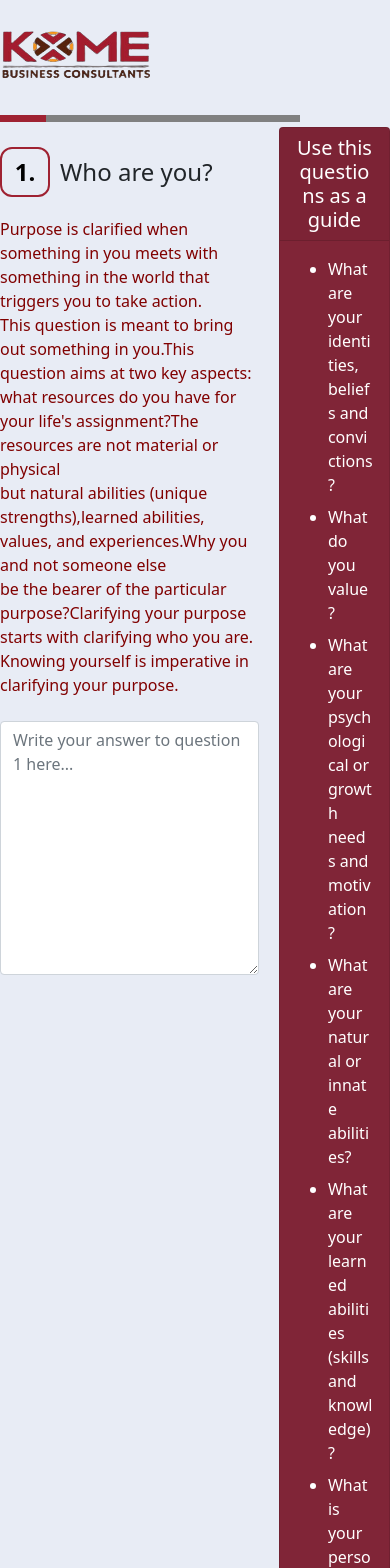
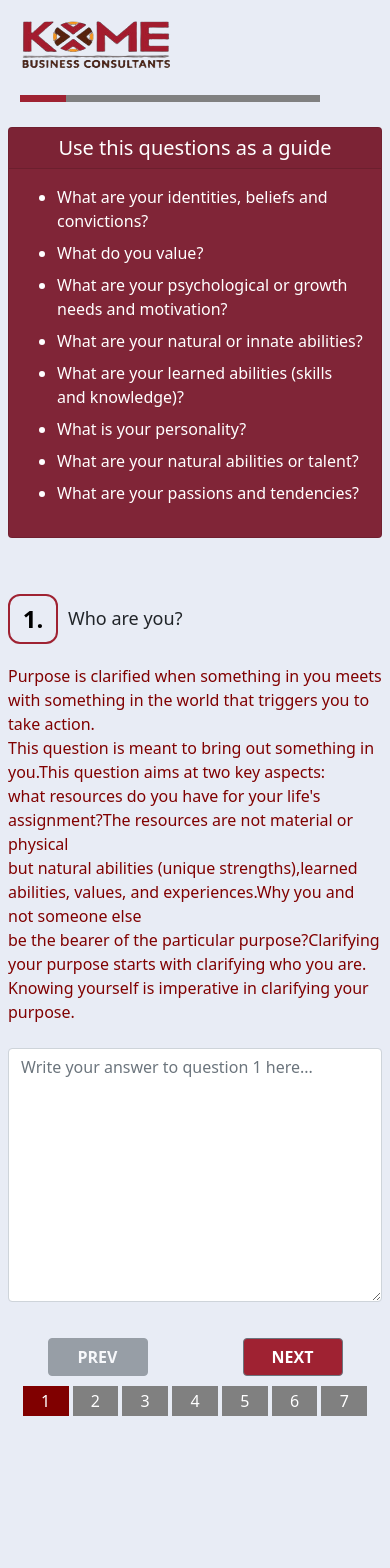
Before and after one commit to wamae-ndiritu/purpose-clarity-tool, a React (Create React App) app in the folder frontend/: page /form in a window 390 px wide. Shown: the top 1568 px of the page. After the commit the page ends 1446 px from the top, so only its background shows below. Built offline with nearby package versions, Linux system fonts and the light colour scheme; sample sign-in values are in the browser's storage.

Commit message:
Use responsive in form component

```diff
--- a/frontend/src/index.css
+++ b/frontend/src/index.css
@@ -366,4 +366,49 @@ body{
     background-color: var(--maroon-text);
     color: #fff;
 }
+
+@media (max-width: 599px){
+
+    .input-wrapper{
+        flex-direction: column-reverse;
+        padding: 20px;
+    }
+
+    .input-wrapper .input-left{
+        flex: 100%;
+    }
+
+    .input-wrapper .input-right{
+        flex: 100%;
+        margin-bottom: 0;
+    }
+
+    .header-row{
+        padding: 20px;
+    }
+
+    .progress-row{
+        padding-left: 20px;
+    }
+
+    .form-title{
+        font-size: 18px;
+    }
+
+    .btns{
+        width: 100%;
+        justify-content: space-around;
+    }
+
+    .btns button{
+        width: 100px;
+    }
+
+    .pages-cont{
+        width: 90%;
+        margin: 0 auto;
+        margin-top: 5px;
+        margin-bottom: 30px;
+    }
+}
  /* Form  */
```
